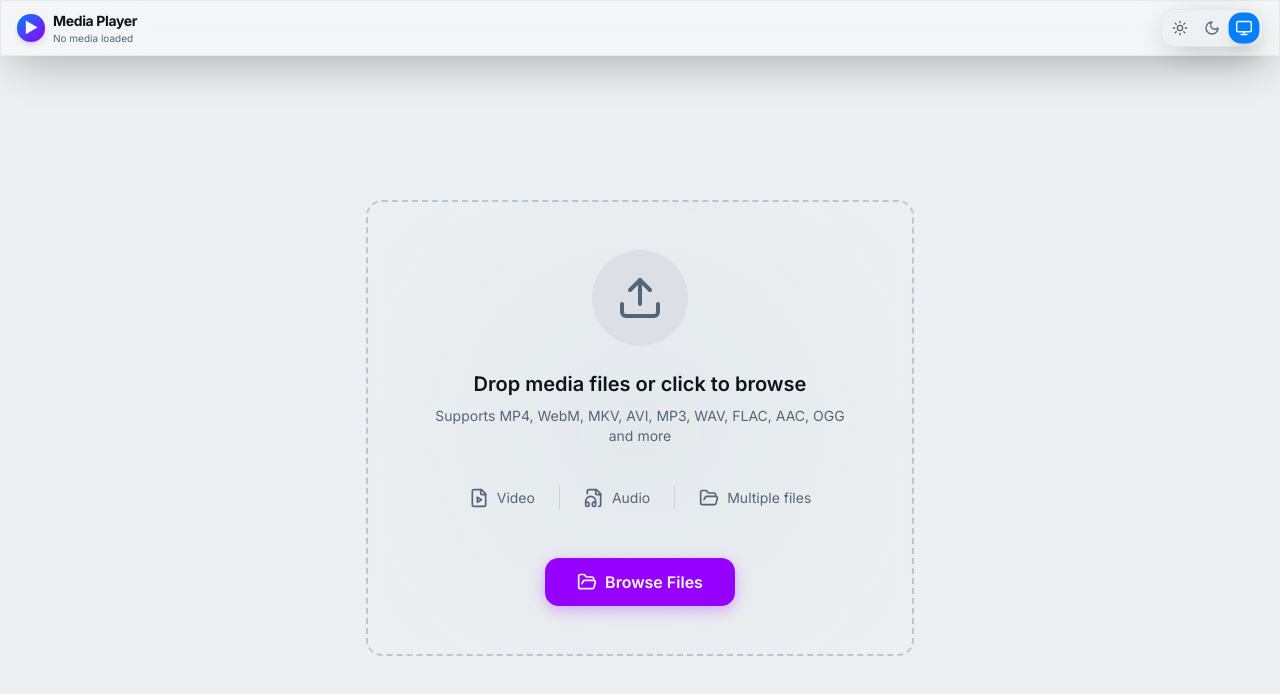
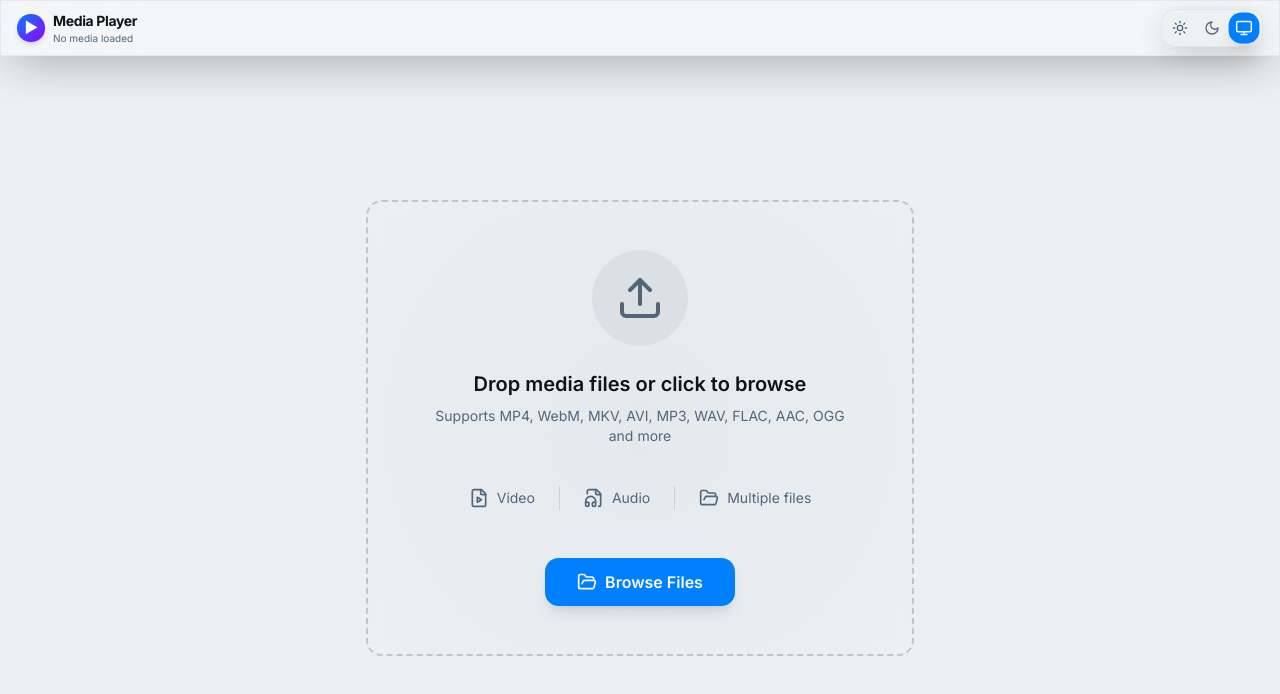
Before and after one commit to ByteOps02/Media_Player, a React (Vite) app: page / in a window 1280 px wide. Shown: the top 694 px of the page. Built offline with nearby package versions, Linux system fonts and the light colour scheme; the HTML template or start-up script is replaced by a standard one.

Commit message:
Update DropZone.tsx file

```diff
--- a/src/components/player/DropZone.tsx
+++ b/src/components/player/DropZone.tsx
@@ -145,7 +145,7 @@ const DropZone: React.FC<DropZoneProps> = ({ onFilesAdded, hasMedia }) => {
           e.stopPropagation();
           handleClick();
         }}
-        className="mt-4 sm:mt-6 btn-accent px-6 sm:px-8 py-2 sm:py-3 text-sm sm:text-base font-semibold flex items-center gap-2"
+        className="mt-4 sm:mt-6 px-6 sm:px-8 py-2 sm:py-3 text-sm sm:text-base font-semibold flex items-center gap-2 rounded-lg transition-all duration-200 ease-out bg-primary text-primary-foreground hover:scale-105 active:scale-95 focus:outline-none focus:ring-2 focus:ring-primary/50 shadow-lg hover:shadow-primary/40"
       >
         <FolderOpen className="w-4 sm:w-5 h-4 sm:h-5" />
         Browse Files
```
